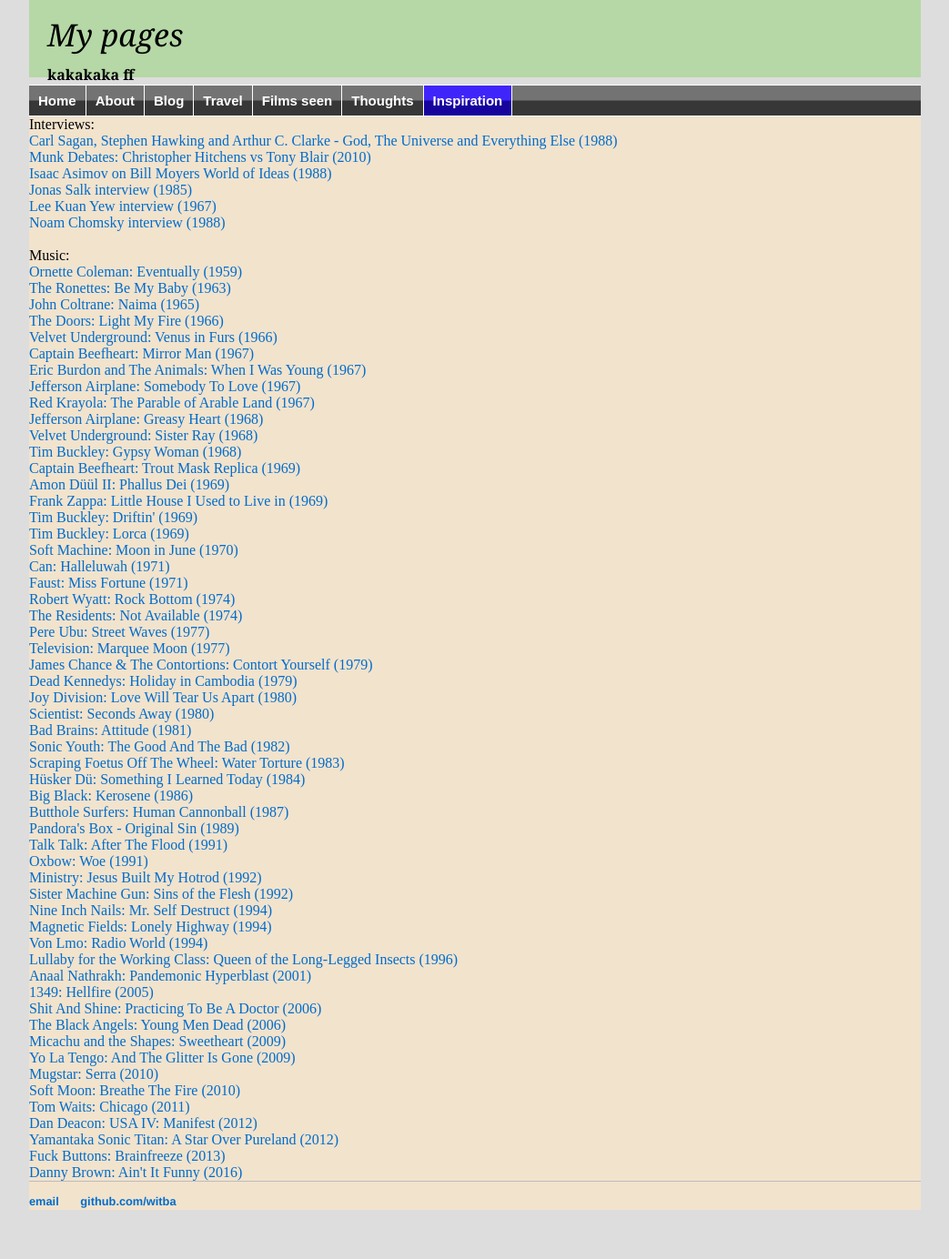
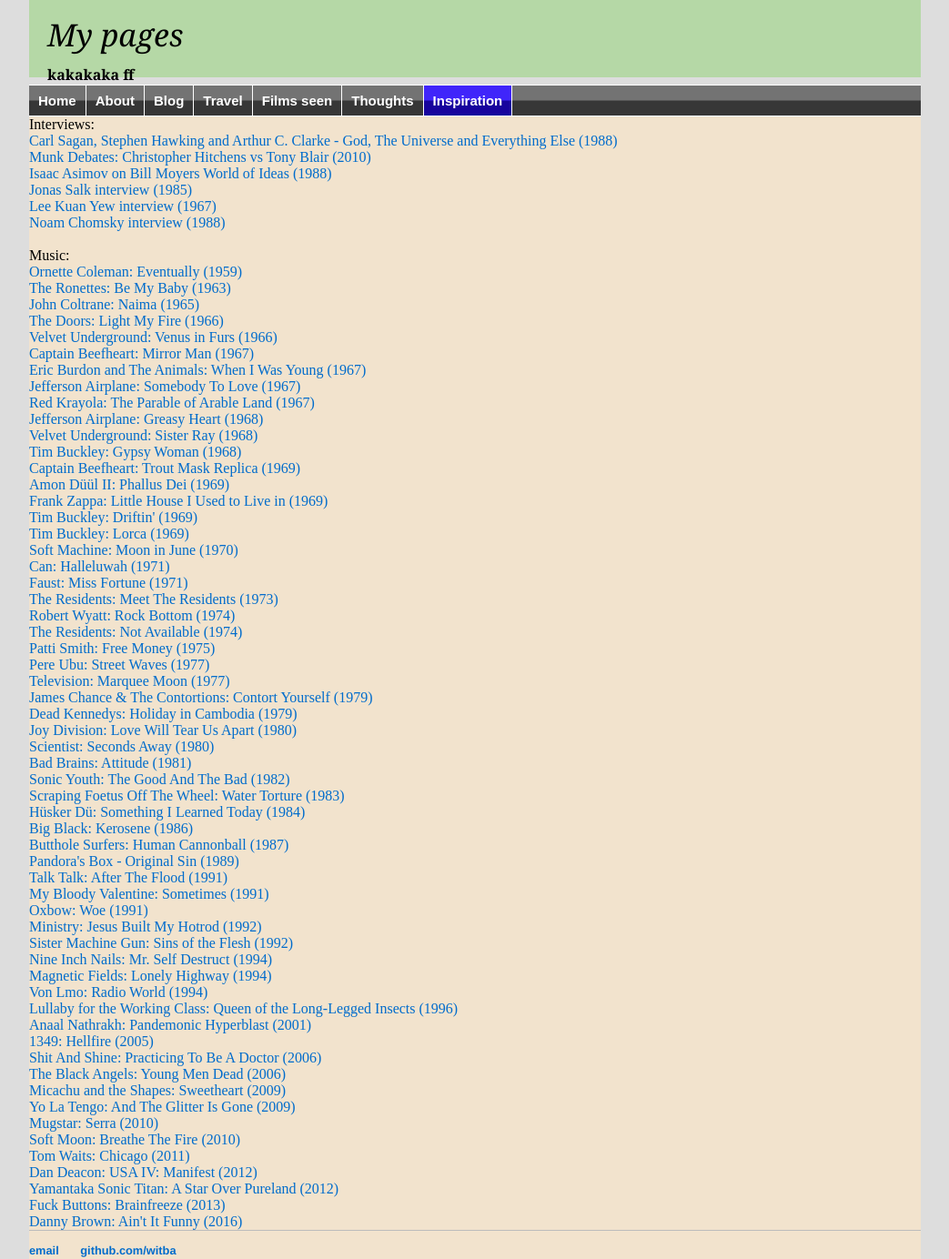
Before and after one commit to witba/witba.github.io, a Jekyll site: the page built from inspiration/index.html, in a window 1280 px wide. Shown: the whole page at 91% size, without its empty margins (118-1161 px from the left). Built offline with Jekyll 4.4.1, drawn with Linux system fonts in a browser that asks for light colours; before the commit the page ends 1330 px from its top, so only the background shows below that.

Commit message:
Update index.html

```diff
--- a/inspiration/index.html
+++ b/inspiration/index.html
@@ -33,8 +33,10 @@
 <a href="https://www.youtube.com/watch?v=IJFSIX_uVPM" target=_blank>Soft Machine: Moon in June (1970)</a><br>
 <a href="https://www.youtube.com/watch?v=2dZbAFmnRVA" target=_blank>Can: Halleluwah (1971)</a><br>
 <a href="https://www.youtube.com/watch?v=Yu9MehUlLgo" target=_blank>Faust: Miss Fortune (1971)</a><br>
+<a href="https://www.youtube.com/watch?v=QxSgaxUtZ2c" target=_blank>The Residents: Meet The Residents (1973)</a><br>
 <a href="https://www.youtube.com/watch?v=-4AhdWGci3c" target=_blank>Robert Wyatt: Rock Bottom (1974)</a><br>
 <a href="https://www.youtube.com/watch?v=O-xaCdo3JiQ" target=_blank>The Residents: Not Available (1974)</a><br>
+<a href="https://www.youtube.com/watch?v=-3V1rNEmbRo" target=_blank>Patti Smith: Free Money (1975)</a><br>
 <a href="https://www.youtube.com/watch?v=mk1sqOpPn3E" target=_blank>Pere Ubu: Street Waves (1977)</a><br>
 <a href="https://www.youtube.com/watch?v=jlbunmCbTBA" target=_blank>Television: Marquee Moon (1977)</a><br>
 <a href="https://www.youtube.com/watch?v=_wcn6PCGPN4" target=_blank>James Chance & The Contortions: Contort Yourself (1979)</a><br>
@@ -49,6 +51,7 @@
 <a href="https://www.youtube.com/watch?v=IMIt5vRQuOE" target=_blank>Butthole Surfers: Human Cannonball (1987)</a><br>
 <a href="https://www.youtube.com/watch?v=OB_TQ0F0LjA" target=_blank>Pandora's Box - Original Sin (1989)</a><br>
 <a href="https://www.youtube.com/watch?v=8zf-Z2oF6z4" target=_blank>Talk Talk: After The Flood (1991)</a><br>
+<a href="https://www.youtube.com/watch?v=t0dJqlvOSq4" target=_blank>My Bloody Valentine: Sometimes (1991)</a><br>
 <a href="https://www.youtube.com/watch?v=UkxmWnP_WiM" target=_blank>Oxbow: Woe (1991)</a><br>
 <a href="https://www.youtube.com/watch?v=GXCh9OhDiCI" target=_blank>Ministry: Jesus Built My Hotrod (1992)</a><br>
 <a href="https://www.youtube.com/watch?v=XaXaM_UzZTo" target=_blank>Sister Machine Gun: Sins of the Flesh (1992)</a><br>
```
